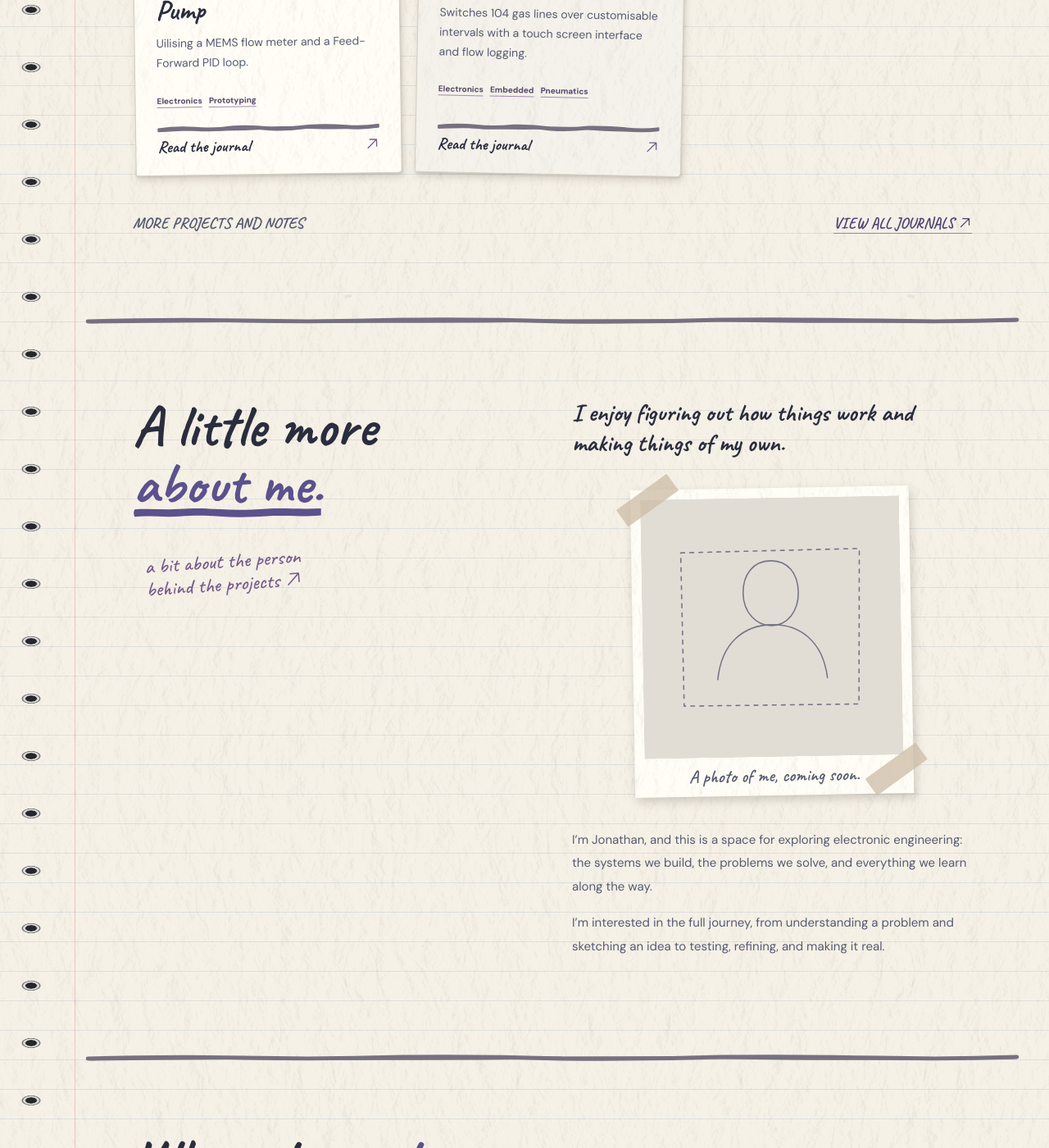
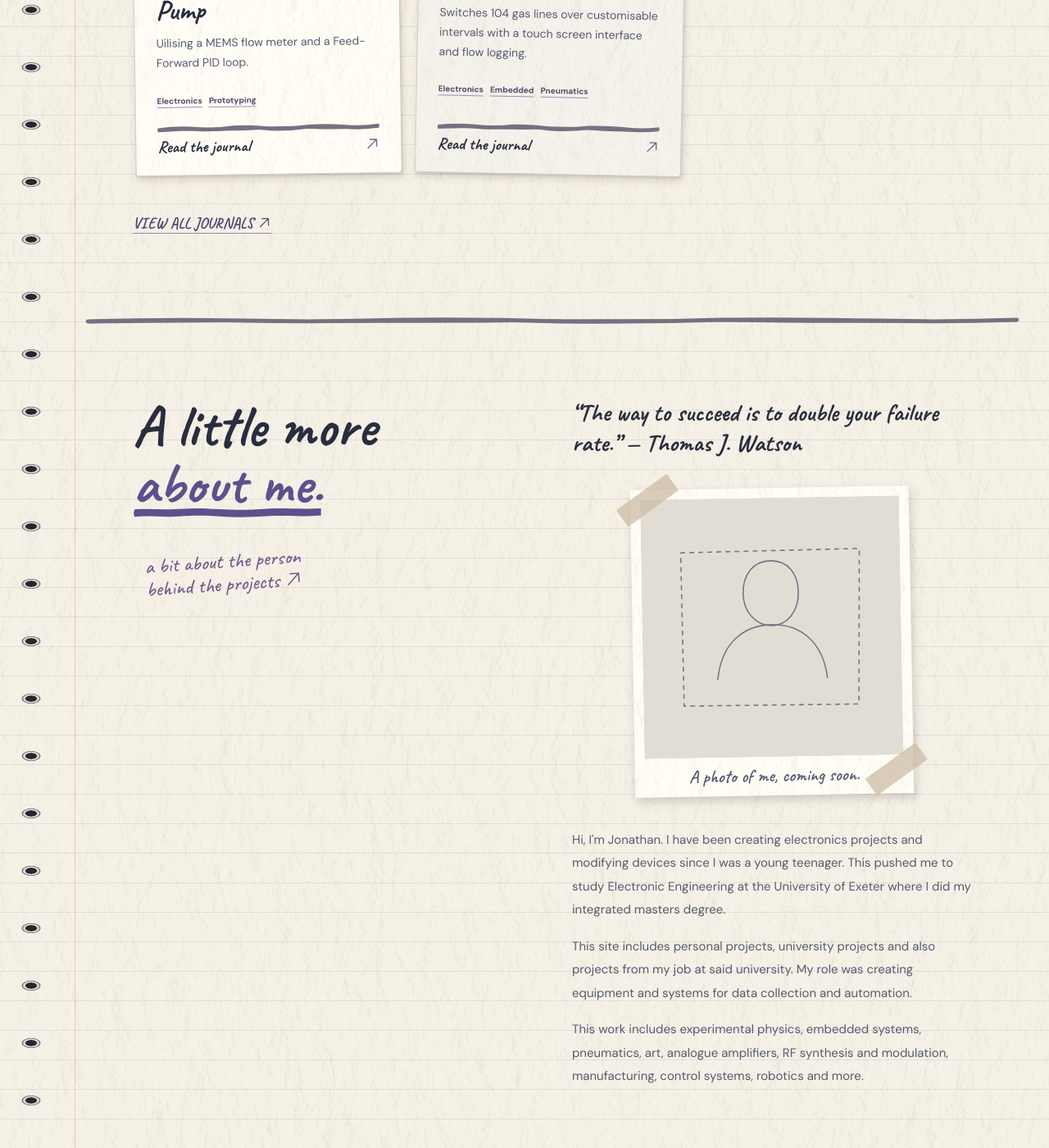
Before and after one commit to joewilkyway/jonathanwilkinson, a Jekyll site: the page built from index.html, in a window 1280 px wide and 1400 px high, scrolled down 1403 px. Shown: the whole window at 82% size. Built offline with Jekyll 4.4.1, drawn with Linux system fonts in a browser that asks for light colours; some of the changed text lies outside the part shown.

Commit message:
Revise text in index.html for clarity and engagement
Updated various text elements in the hero and about sections to improve clarity and engagement.

```diff
--- a/index.html
+++ b/index.html
@@ -31,9 +31,9 @@
       <div class="container">
         <div class="row align-items-center g-5 hero-row">
           <div class="col-lg-7">
-            <p class="hero-note">Hello there {% include icon.html name="sparkle" %}</p>
+            <p class="hero-note">Ahoy!</p>
             <h1>Hello! Welcome to <span>my portfolio.</span></h1>
-            <p class="hero-copy">This is where I share my electronics and embedded systems projects, along with the things I learn while making them.</p>
+            <p class="hero-copy">This is where I share my electronics projects and all the things I learn whilst making them.</p>
             <div class="hero-actions">
               <a class="button button-dark" href="#work">See my projects {% include icon.html name="arrow-up-right" %}</a>
               <a class="text-link" href="#about">A little about me {% include icon.html name="arrow-down" %}</a>
@@ -61,7 +61,7 @@
                 <a class="text-link" href="{{ '/journals/' | relative_url }}">Browse journals {% include icon.html name="arrow-up-right" %}</a>
               </div>
               {% endfor %}
-              <span class="sketch-annotation" aria-hidden="true">a page from my notebook {% include icon.html name="arrow-up-right" %}</span>
+              <span class="sketch-annotation" aria-hidden="true">take a look!</span>
             </div>
           </div>
         </div>
@@ -86,7 +86,7 @@
         {% else %}
         <p class="journal-empty">Selected work coming soon.</p>
         {% endif %}
-        <div id="journal" class="work-footnote"><span>MORE PROJECTS AND NOTES</span><a href="{{ '/journals/' | relative_url }}">VIEW ALL JOURNALS {% include icon.html name="arrow-up-right" %}</a></div>
+        <div id="journal" class="work-footnote"><a href="{{ '/journals/' | relative_url }}">VIEW ALL JOURNALS {% include icon.html name="arrow-up-right" %}</a></div>
       </div>
     </section>
 
@@ -95,13 +95,16 @@
         <div class="row g-5">
           <div class="col-lg-5"><h2>A little more <em>about me.</em></h2><p class="margin-note" aria-hidden="true">a bit about the person<br>behind the projects {% include icon.html name="arrow-up-right" %}</p></div>
           <div class="col-lg-6 offset-lg-1">
-            <p class="about-lead">I enjoy figuring out how things work and making things of my own.</p>
+            <p class="about-lead">“The way to succeed is to double your failure rate.” — Thomas J. Watson</p>
             <figure class="portrait">
               <img src="{{ '/images/portrait-placeholder.svg' | relative_url }}" alt="Placeholder for a photo of Jonathan" width="600" height="600" loading="lazy">
               <figcaption>A photo of me, coming soon.</figcaption>
             </figure>
-            <p class="about-copy">I’m Jonathan, and this is a space for exploring electronic engineering: the systems we build, the problems we solve, and everything we learn along the way.</p>
-            <p class="about-copy">I’m interested in the full journey, from understanding a problem and sketching an idea to testing, refining, and making it real.</p>
+            <p class="about-copy">Hi, I'm Jonathan. I have been creating electronics projects and modifying devices since I was a young teenager. This pushed me to study Electronic Engineering at
+              the University of Exeter where I did my integrated masters degree.</p>
+            <p class="about-copy">This site includes personal projects, university projects and also projects from my job at said university. My role was creating equipment and systems for data
+            collection and automation.</p>
+            <p class="about-copy">This work includes experimental physics, embedded systems, pneumatics, art, analogue amplifiers, RF synthesis and modulation, manufacturing, control systems, robotics and more.</p>
           </div>
         </div>
       </div>
```
